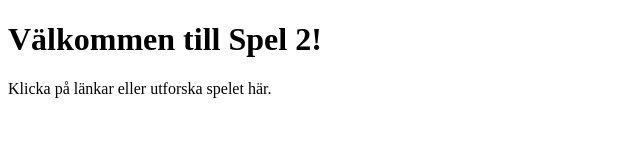
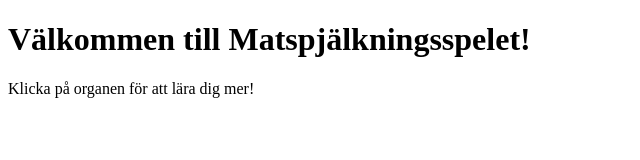
Before and after one commit to engstrandmx/NO, a plain HTML site: page matspjälkning/index.html in a window 1280 px wide. Shown: the whole page, without its empty margins (0-640 px from the left). Drawn offline with Linux system fonts and the light colour scheme.

Commit message:
Update index.html

```diff
--- a/matspjälkning/index.html
+++ b/matspjälkning/index.html
@@ -3,10 +3,11 @@
 <head>
     <meta charset="UTF-8">
     <meta name="viewport" content="width=device-width, initial-scale=1.0">
-    <title>Spel 2</title>
+    <title>Matspjälkningsspelet</title>
 </head>
 <body>
-    <h1>Välkommen till Spel 2!</h1>
-    <p>Klicka på länkar eller utforska spelet här.</p>
+    <h1>Välkommen till Matspjälkningsspelet!</h1>
+    <p>Klicka på organen för att lära dig mer!</p>
+    <!-- Lägg till ditt spelets innehåll här -->
 </body>
 </html>
```
